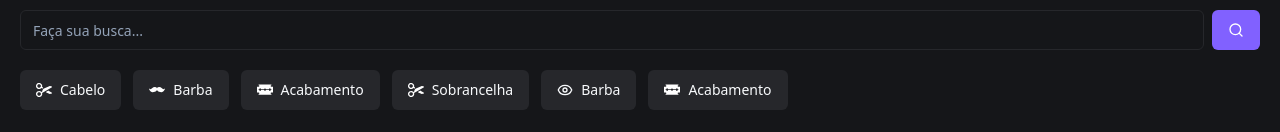
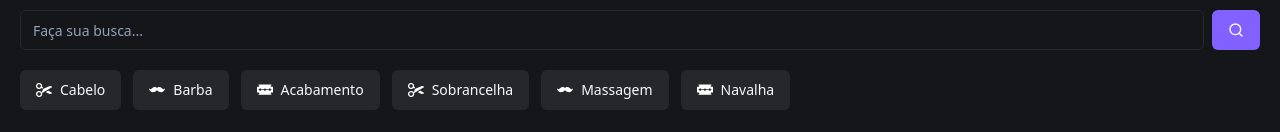
Before and after one commit to aitanviegas/FSW-barbershop, a Next.js app: page / in a window 1280 px wide. Shown: the part 160-292 px from the top of the page. Built offline with nearby package versions, Linux system fonts and the light colour scheme; no server answers; the database is empty.

Commit message:
feat: add booking-item

```diff
--- /dev/null
+++ b/app/_components/booking-item.tsx
@@ -0,0 +1,39 @@
+import { Card, CardContent } from "./ui/card"
+import { Badge } from "./ui/badge"
+import { Avatar, AvatarImage } from "./ui/avatar"
+
+const BookingItem = () => {
+  return (
+    <>
+      <h2 className="mb-3 mt-6 text-xs font-bold uppercase text-gray-400">
+        Agendamentos
+      </h2>
+      <Card className="mt-6">
+        <CardContent className="flex justify-between py-0">
+          {/* {DIV DA ESQUERDA} */}
+          <div className="flex flex-col gap-2 py-5">
+            <Badge className="w-fit">Confirmado</Badge>
+            <h3 className="text-lg font-medium">Corte de cabelo</h3>
+            <div className="flex items-center gap-2">
+              <Avatar className="h-6 w-6">
+                <AvatarImage
+                  src="https://utfs.io/f/c97a2dc9-cf62-468b-a851-bfd2bdde775f-16p.png"
+                  alt="Avatar do barbeiro"
+                />
+              </Avatar>
+              <p className="text-sm">Barbearia FSW</p>
+            </div>
+          </div>
+          {/* {DIV DA DIREITA} */}
+          <div className="ml-auto flex flex-col items-center justify-center gap-2 border-l-2 border-solid px-5">
+            <p className="text-sm text-muted-foreground">Agosto</p>
+            <p className="text-2xl font-bold leading-none">15</p>
+            <p className="text-sm text-muted-foreground">08:00</p>
+          </div>
+        </CardContent>
+      </Card>
+    </>
+  )
+}
+
+export default BookingItem
--- /dev/null
+++ b/app/_constants/search.ts
@@ -0,0 +1,19 @@
+interface QuickSearchOptions {
+  imageUrl: string
+  title: string
+}
+
+export const quickSearchOptions: QuickSearchOptions[] = [
+  {
+    imageUrl: "/cabelo.svg",
+    title: "Cabelo",
+  },
+  {
+    imageUrl: "/barba.svg",
+    title: "Barba",
+  },
+  { imageUrl: "/acabamento.svg", title: "Acabamento" },
+  { imageUrl: "/cabelo.svg", title: "Sobrancelha" },
+  { imageUrl: "/barba.svg", title: "Massagem" },
+  { imageUrl: "/acabamento.svg", title: "Navalha" },
+]
--- a/app/page.tsx
+++ b/app/page.tsx
@@ -10,17 +10,18 @@
 // "use client"
 // import { useState } from "react"
 // import { Button } from "./_components/ui/button"
-import { EyeIcon, SearchIcon } from "lucide-react"
+import { SearchIcon } from "lucide-react"
 import Header from "./_components/header"
 import { Button } from "./_components/ui/button"
 import { Input } from "./_components/ui/input"
 import Image from "next/image"
 import { Card, CardContent } from "./_components/ui/card"
-import { Badge } from "./_components/ui/badge"
-import { Avatar } from "./_components/ui/avatar"
-import { AvatarImage } from "@radix-ui/react-avatar"
 import { db } from "./_lib/prisma"
 import BarbershopItem from "./_components/barbershop-item"
+import { quickSearchOptions } from "./_constants/search"
+import BookingItem from "./_components/booking-item"
+
+// TODO: receber agendamentos do banco de dados
 
 const Home = async () => {
   //chamar banco de dados
@@ -28,7 +29,7 @@ const Home = async () => {
   const popularbarbershops = await db.barbershop.findMany({
     orderBy: { name: "desc" },
   })
-  // console.log({ barbershops })
+  // console.log({ quickSearchOptions })
   return (
     <div>
       <Header />
@@ -46,56 +47,23 @@ const Home = async () => {
         </div>
 
         {/* {BUSCA RÁPIDA} */}
-        <div className="hide-scrollbar mt-5 flex items-center gap-3 overflow-auto">
-          <Button variant={"secondary"} className="whitespace-nowrap">
-            <Image
-              src={"/cabelo.svg"}
-              alt="Ícone de tesoura"
-              width={16}
-              height={16}
-            />
-            Cabelo
-          </Button>
-          <Button variant={"secondary"} className="whitespace-nowrap">
-            <Image
-              src={"/barba.svg"}
-              alt="Ícone de tesoura"
-              width={16}
-              height={16}
-            />
-            Barba
-          </Button>
-          <Button variant={"secondary"} className="whitespace-nowrap">
-            <Image
-              src={"/acabamento.svg"}
-              alt="Ícone de tesoura"
-              width={16}
-              height={16}
-            />
-            Acabamento
-          </Button>
-          <Button variant={"secondary"} className="whitespace-nowrap">
-            <Image
-              src={"/cabelo.svg"}
-              alt="Ícone de tesoura"
-              width={16}
-              height={16}
-            />
-            Sobrancelha
-          </Button>
-          <Button variant={"secondary"} className="whitespace-nowrap">
-            <EyeIcon size={16} />
-            Barba
-          </Button>
-          <Button variant={"secondary"} className="whitespace-nowrap">
-            <Image
-              src={"/acabamento.svg"}
-              alt="Ícone de tesoura"
-              width={16}
-              height={16}
-            />
-            Acabamento
-          </Button>
+        <div className="hide-scrollbar mt-5 flex items-center gap-3 overflow-x-scroll">
+          {/* {OPÇÕES DE BUSCA RÁPIDA} */}
+          {quickSearchOptions.map((item) => (
+            <Button
+              variant={"secondary"}
+              className="whitespace-nowrap"
+              key={item.title}
+            >
+              <Image
+                src={item.imageUrl}
+                alt={item.title}
+                width={16}
+                height={16}
+              />
+              {item.title}
+            </Button>
+          ))}
         </div>
         {/* {IMAGEM} */}
         <div className="relative mt-6 h-[150px] w-full">
@@ -107,33 +75,7 @@ const Home = async () => {
           />
         </div>
         {/* {AGENDAMENTO} */}
-        <h2 className="mb-3 mt-6 text-xs font-bold uppercase text-gray-400">
-          Agendamentos
-        </h2>
-        <Card className="mt-6">
-          <CardContent className="flex justify-between py-0">
-            {/* {DIV DA ESQUERDA} */}
-            <div className="flex flex-col gap-2 py-5">
-              <Badge className="w-fit">Confirmado</Badge>
-              <h3 className="text-lg font-medium">Corte de cabelo</h3>
-              <div className="flex items-center gap-2">
-                <Avatar className="h-6 w-6">
-                  <AvatarImage
-                    src="https://utfs.io/f/c97a2dc9-cf62-468b-a851-bfd2bdde775f-16p.png"
-                    alt="Avatar do barbeiro"
-                  />
-                </Avatar>
-                <p className="text-sm">Barbearia FSW</p>
-              </div>
-            </div>
-            {/* {DIV DA DIREITA} */}
-            <div className="ml-auto flex flex-col items-center justify-center gap-2 border-l-2 border-solid px-5">
-              <p className="text-sm text-muted-foreground">Agosto</p>
-              <p className="text-2xl font-bold leading-none">15</p>
-              <p className="text-sm text-muted-foreground">08:00</p>
-            </div>
-          </CardContent>
-        </Card>
+        <BookingItem />
         <h2 className="mb-3 mt-6 text-xs font-bold uppercase text-gray-400">
           Recomendados
         </h2>
```
